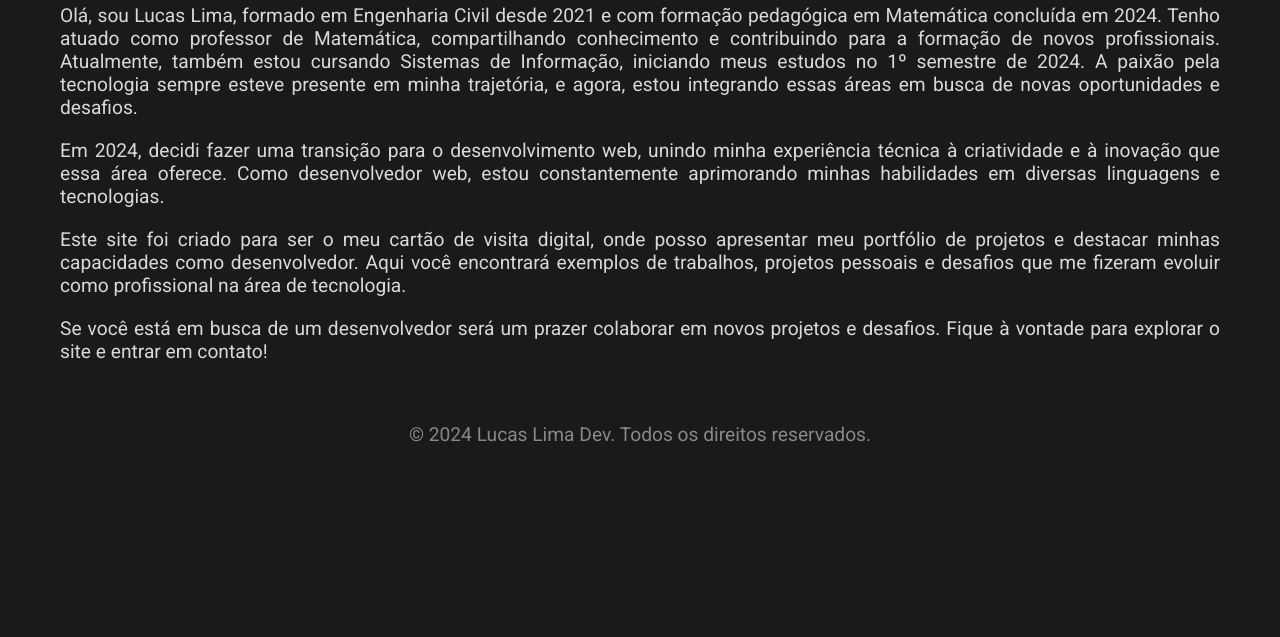
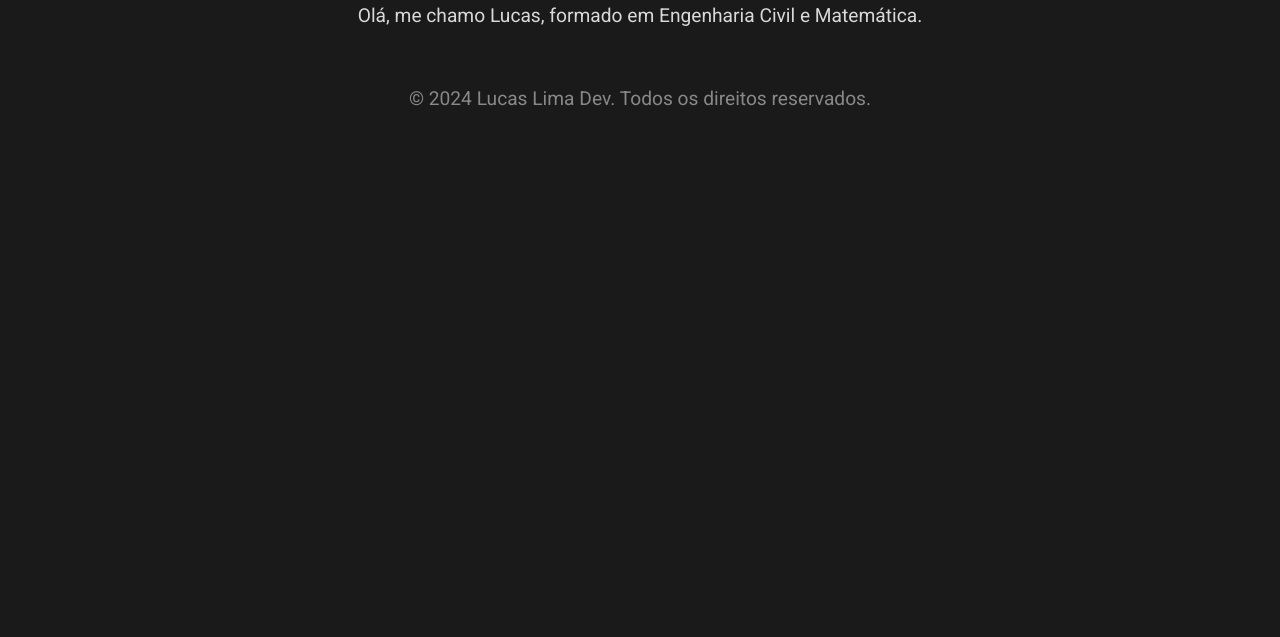
Before and after one commit to lucaslimandev/sitelucaslimandev, a plain HTML site: page sobre.html in a window 1280 px wide. Shown: the part 163-800 px from the top of the page. Drawn offline with Linux system fonts and the light colour scheme.

Commit message:
Atualização da página sobre

```diff
--- a/sobre.html
+++ b/sobre.html
@@ -28,10 +28,7 @@
     <div class="container">
         <div class="about-box">
             <h1>Sobre</h1>
-            <p>Olá, sou Lucas Lima, formado em Engenharia Civil desde 2021 e com formação pedagógica em Matemática concluída em 2024. Tenho atuado como professor de Matemática, compartilhando conhecimento e contribuindo para a formação de novos profissionais. Atualmente, também estou cursando Sistemas de Informação, iniciando meus estudos no 1º semestre de 2024. A paixão pela tecnologia sempre esteve presente em minha trajetória, e agora, estou integrando essas áreas em busca de novas oportunidades e desafios.</p>
-            <p>Em 2024, decidi fazer uma transição para o desenvolvimento web, unindo minha experiência técnica à criatividade e à inovação que essa área oferece. Como desenvolvedor web, estou constantemente aprimorando minhas habilidades em diversas linguagens e tecnologias.</p>
-            <p>Este site foi criado para ser o meu cartão de visita digital, onde posso apresentar meu portfólio de projetos e destacar minhas capacidades como desenvolvedor. Aqui você encontrará exemplos de trabalhos, projetos pessoais e desafios que me fizeram evoluir como profissional na área de tecnologia.</p>
-            <p>Se você está em busca de um desenvolvedor será um prazer colaborar em novos projetos e desafios. Fique à vontade para explorar o site e entrar em contato!</p>
+            <p>Olá, me chamo Lucas, formado em Engenharia Civil e Matemática.</p>
         </div>
     </div>
 
```
